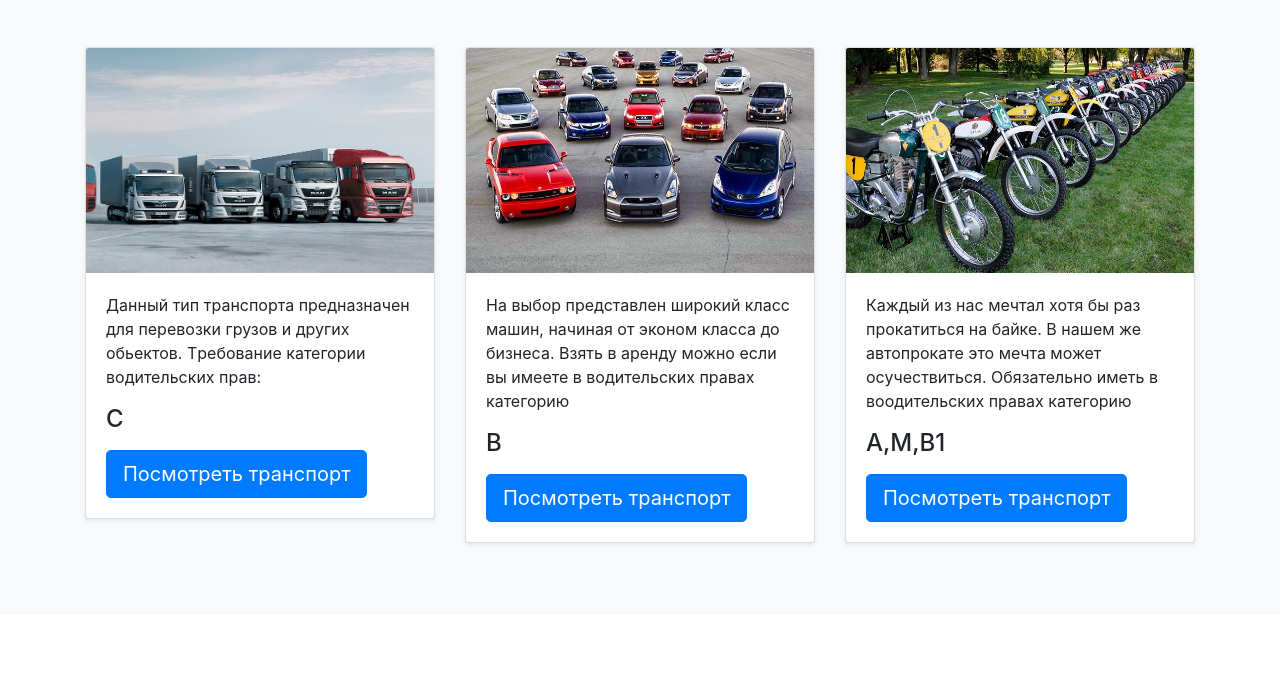
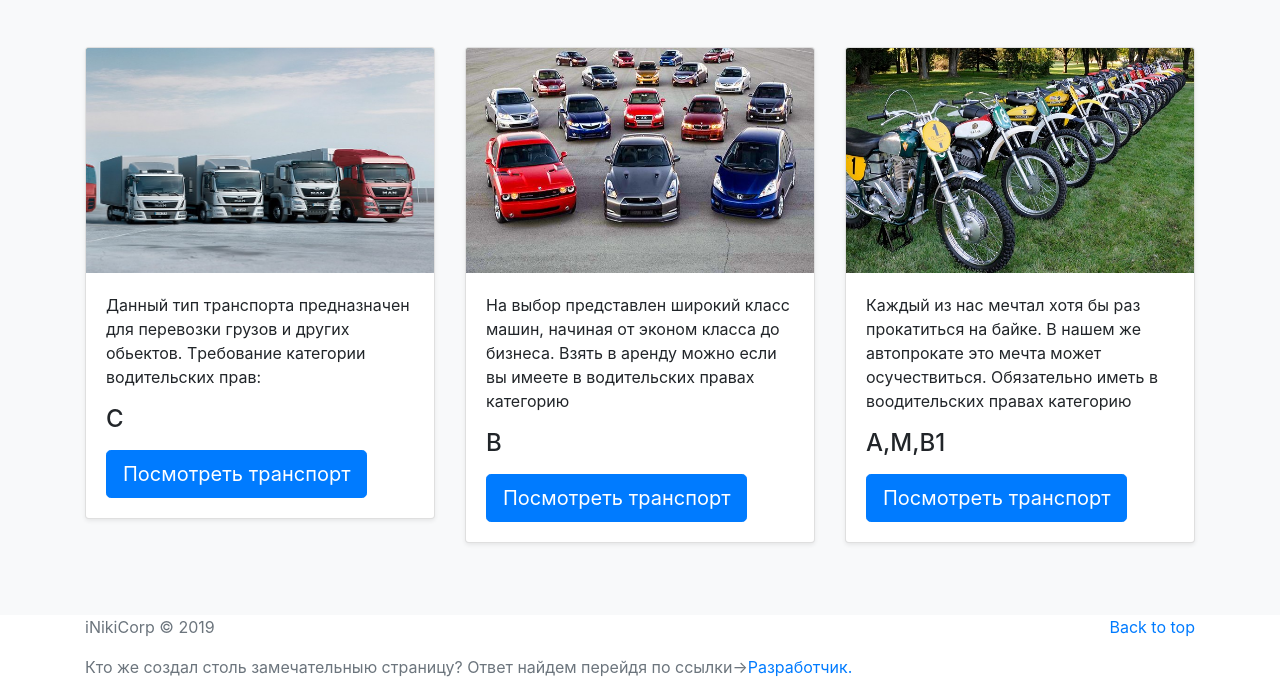
Before and after one commit to NikitaKaverin/ot_po_practik, a PHP site: page / in a window 1280 px wide. Shown: the part 433-1128 px from the top of the page. Before the commit the page ends 979 px from the top, so only its background shows below. Run offline with PHP 8.4, Linux system fonts and the light colour scheme.

Commit message:
Немного добавил Frontend на index

```diff
--- a/header.php
+++ b/header.php
@@ -35,6 +35,5 @@
   ga('create', 'UA-4481610-59', 'auto');
   ga('send', 'pageview');
 </script>
-
 <script src="js/jquery-3.3.1.slim.min.js" integrity="sha384-q8i/X+965DzO0rT7abK41JStQIAqVgRVzpbzo5smXKp4YfRvH+8abtTE1Pi6jizo" crossorigin="anonymous"></script>
 <script>window.jQuery || document.write('<script src="js/vendor/jquery-slim.min.js"><\/script>')</script><script src="js/bootstrap.bundle.min.js" integrity="sha384-xrRywqdh3PHs8keKZN+8zzc5TX0GRTLCcmivcbNJWm2rs5C8PRhcEn3czEjhAO9o" crossorigin="anonymous"></script>
--- a/index.php
+++ b/index.php
@@ -83,6 +83,14 @@ include("header.php");
           </div>
         </div>
 </main>
-
+<footer class="text-muted">
+  <div class="container">
+    <p class="float-right">
+      <a href="#">Back to top</a>
+    </p>
+    <p>iNikiCorp &copy; 2019</p>
+    <p>Кто же создал столь замечательныю страницу? Ответ найдем перейдя по ссылки-><a href="https://vk.com/id317126234">Разработчик.</a> </p>
+  </div>
+</footer>
 </body>
 </html>
```
